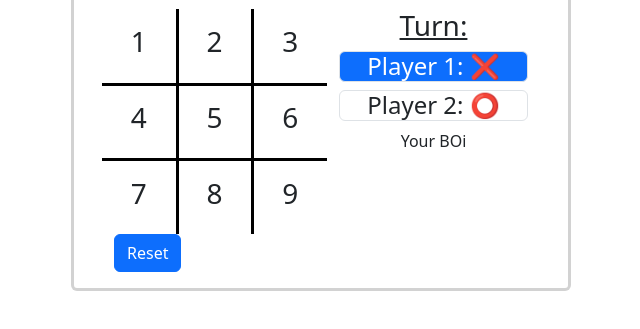
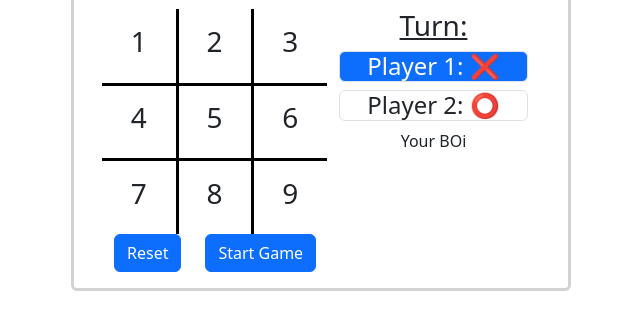
Before and after one commit to samevwro/Tic-Tac-Toe, a website: page Index.html in a window 1280 px wide. Shown: the part 73-402 px from the top of the page, without its empty margins (319-959 px from the left). Drawn offline with nearby package versions, Linux system fonts and the light colour scheme.

Commit message:
laptop push

```diff
--- a/Index.html
+++ b/Index.html
@@ -48,9 +48,16 @@
                     </div>
                 </div>
                 <br>
-                <div>
-                    <button type="button" class="btn btn-primary text-center" id="resetBtn">Reset</button>
+                <div class="row">
+                    <div class="col-auto">
+                        <button type="button" class=" btn btn-primary text-center" id="resetBtn">Reset</button>
+                    </div>
+                    <div class="col-auto">
+
+                        <button id="StartGame" type="button" class=" btn btn-primary text-center">Start Game</button>
+                    </div>
                 </div>
+
             </div>
         </div>
 
```
